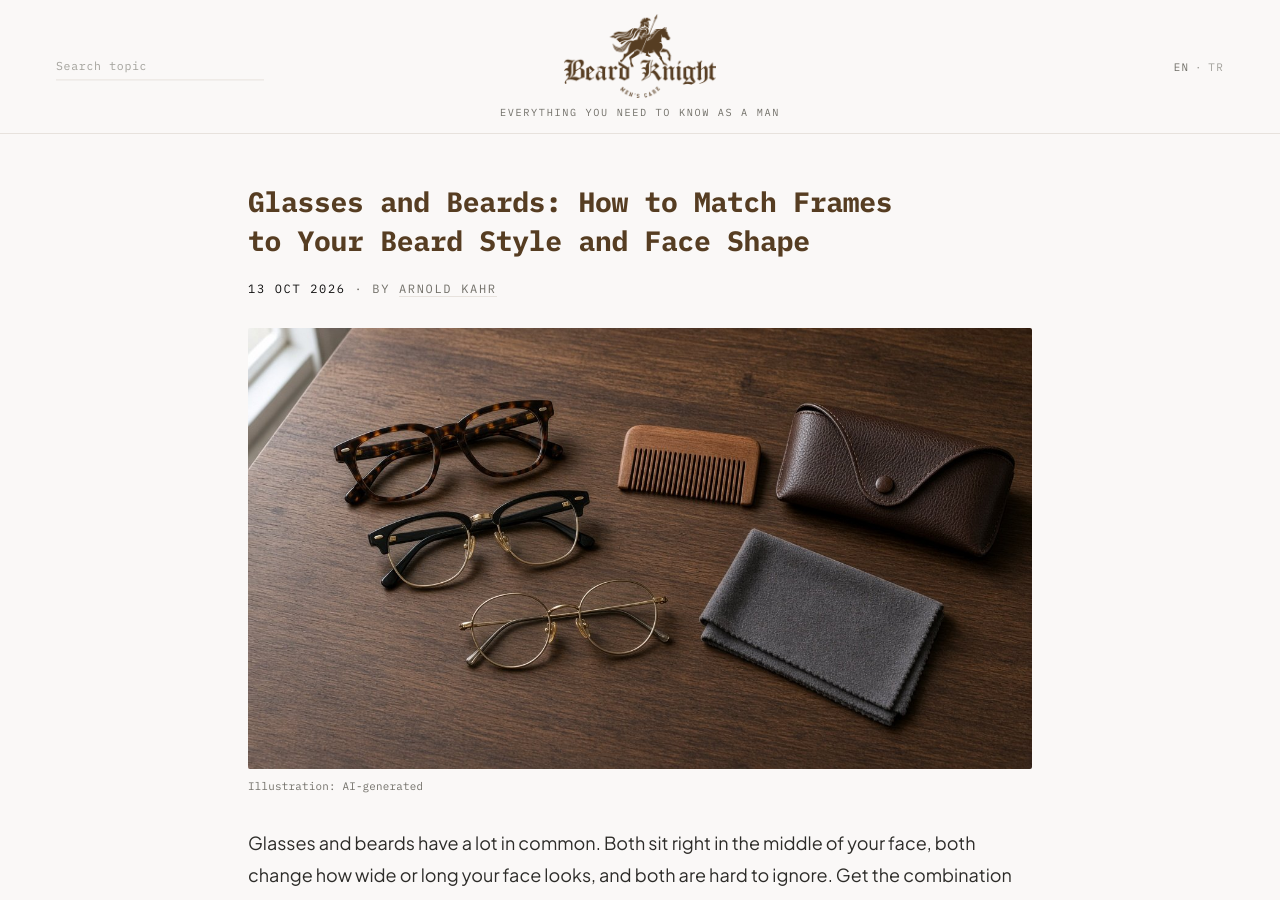
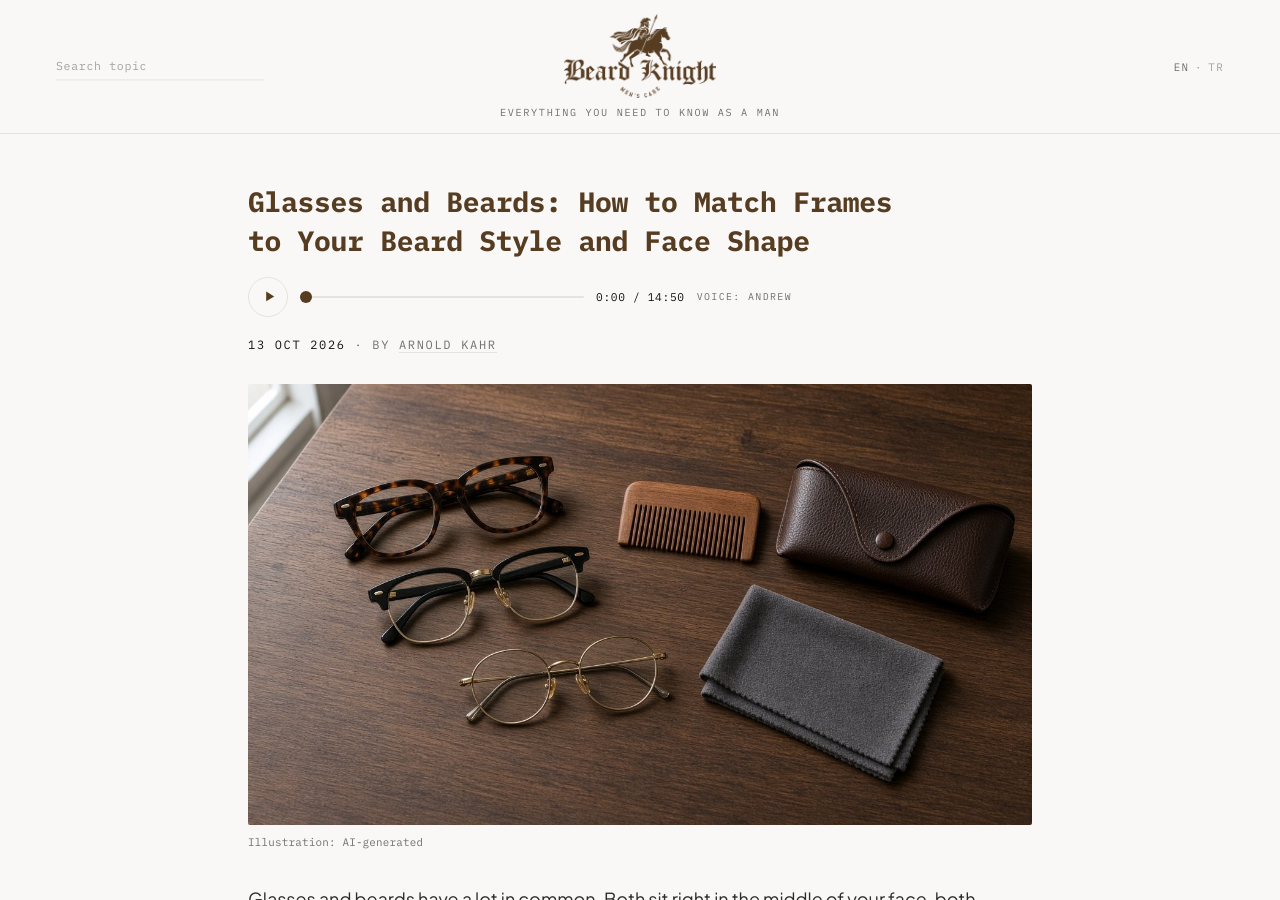
Before and after one commit to architect-high-level-core/beard-knight, a Jekyll site: the page built from _posts/2026-10-13-glasses-and-beards-how-to-match-frames-to-your-beard-and-face-shape.md, in a window 1280 px wide and 900 px high. Built offline with Jekyll 4.4.1, drawn with Linux system fonts in a browser that asks for light colours; some of the changed lines change nothing that is shown.

Commit message:
Add read-aloud audio for EN posts (batch 10, 1 mp3)

```diff
--- a/_posts/2026-10-13-glasses-and-beards-how-to-match-frames-to-your-beard-and-face-shape.md
+++ b/_posts/2026-10-13-glasses-and-beards-how-to-match-frames-to-your-beard-and-face-shape.md
@@ -8,6 +8,9 @@ keywords: "glasses and beards, glasses for men with beards, best glasses for bea
 image_alt: "Glasses and beards: tortoiseshell, black browline and thin round eyeglass frames laid out next to a beard comb on a walnut desk"
 image: /assets/img/2026-10-13-glasses-and-beards-how-to-match-frames-to-your-beard-and-face-shape.jpg
 image_credit: "Illustration: AI-generated"
+audio: /assets/audio/glasses-and-beards-how-to-match-frames-to-your-beard-and-face-shape.mp3
+audio_voice: Andrew
+audio_duration: "14:50"
 ---
 
 Glasses and beards have a lot in common. Both sit right in the middle of your face, both change how wide or long your face looks, and both are hard to ignore. Get the combination right and they work together like a well-cut jacket and good shoes. Get it wrong and one fights the other: a heavy beard can swallow tiny frames, and loud frames can make a neat beard look like an afterthought.
```
Also changed, not shown: 1 other file.
